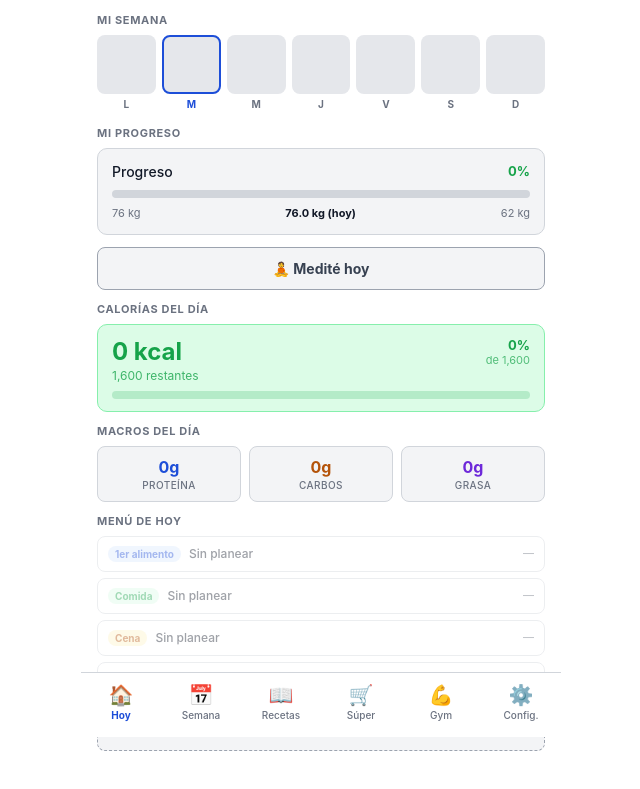
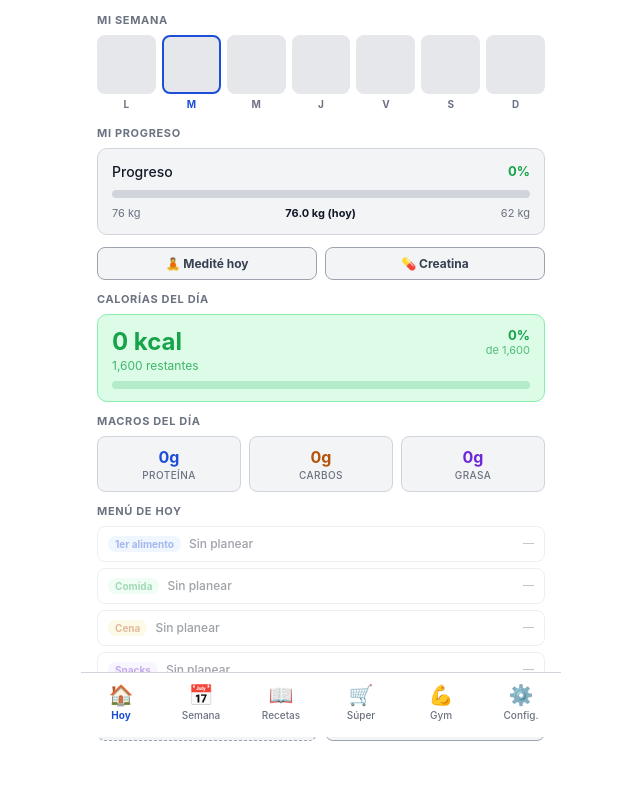
Before and after one commit to gerardosuarezrojas/Meta62, a plain HTML site: page index.html in a window 1280 px wide. Shown: the part 63-852 px from the top of the page, without its empty margins (319-959 px from the left). Drawn offline with Linux system fonts and the light colour scheme.

Commit message:
Update index.html

```diff
--- a/index.html
+++ b/index.html
@@ -1,4 +1,3 @@
-
 <!DOCTYPE html>
 <html lang="es">
 <head>
@@ -248,8 +247,10 @@ body{background:var(--bg);color:var(--text);min-height:100vh;display:flex;flex-d
 .tracker-box.today{border-color:var(--blue)}
 .tracker-box.empty{background:var(--bg3)}
 .tracker-box.half{background:linear-gradient(to top, #f59e0b 50%, var(--bg3) 50%)}
+.tracker-box.three{background:var(--green)}
 .tracker-box.two{background:#f59e0b}
 .tracker-box.one{background:#dc2626}
+.tracker-box.full{background:#1d4ed8}
 .tracker-box.full{background:var(--green)}
 .tracker-box .check{position:absolute;inset:0;display:flex;align-items:center;justify-content:center;font-size:16px;font-weight:700;color:#fff}
 .tracker-lbl{font-size:10px;font-weight:700;color:var(--muted)}
@@ -297,10 +298,15 @@ body{background:var(--bg);color:var(--text);min-height:100vh;display:flex;flex-d
     </div>
   </div>
 
-  <!-- Meditación -->
-  <button id="meditation-btn" onclick="toggleMeditation()" style="width:100%;padding:12px;border-radius:var(--rs);font-size:14px;font-weight:700;cursor:pointer;border:none;margin-bottom:12px;display:flex;align-items:center;justify-content:center;gap:8px;transition:all .2s">
-    🧘 Medité hoy
-  </button>
+  <!-- Meditación + Creatina -->
+  <div style="display:flex;gap:8px;margin-bottom:12px">
+    <button id="meditation-btn" onclick="toggleMeditation()" style="flex:1;padding:8px;border-radius:var(--rs);font-size:12px;font-weight:700;cursor:pointer;border:1.5px solid var(--border2);background:var(--bg2);color:var(--text2);display:flex;align-items:center;justify-content:center;gap:6px;transition:all .2s">
+      🧘 Medité hoy
+    </button>
+    <button id="creatina-btn" onclick="toggleCreatina()" style="flex:1;padding:8px;border-radius:var(--rs);font-size:12px;font-weight:700;cursor:pointer;border:1.5px solid var(--border2);background:var(--bg2);color:var(--text2);display:flex;align-items:center;justify-content:center;gap:6px;transition:all .2s">
+      💊 Creatina
+    </button>
+  </div>
 
   <!-- Kcal -->
   <div class="sec-label">Calorías del día</div>
@@ -330,9 +336,14 @@ body{background:var(--bg);color:var(--text);min-height:100vh;display:flex;flex-d
   <div class="sec-label">Menú de hoy</div>
   <div id="hoy-menu"></div>
   <div id="extra-foods-list"></div>
-  <button onclick="openAddFoodModal()" style="width:100%;padding:12px;background:var(--bg2);color:var(--text2);border:1.5px dashed var(--border2);border-radius:var(--rs);font-size:13px;font-weight:700;cursor:pointer;margin-top:8px;display:flex;align-items:center;justify-content:center;gap:6px">
-    ＋ Agregar alimento
-  </button>
+  <div style="display:flex;gap:8px;margin-top:8px">
+    <button onclick="openAddFoodModal()" style="flex:1;padding:12px;background:var(--bg2);color:var(--text2);border:1.5px dashed var(--border2);border-radius:var(--rs);font-size:13px;font-weight:700;cursor:pointer;display:flex;align-items:center;justify-content:center;gap:6px">
+      ＋ Agregar alimento
+    </button>
+    <button id="alimentacion-ok-btn" onclick="toggleAlimentacionOk()" style="flex:1;padding:12px;border-radius:var(--rs);font-size:13px;font-weight:700;cursor:pointer;border:1.5px solid var(--border2);background:var(--bg2);color:var(--text2);display:flex;align-items:center;justify-content:center;gap:6px;transition:all .2s">
+      ✅ Alimentación Ok
+    </button>
+  </div>
 
 </div>
 
@@ -666,6 +677,8 @@ const state = {
   extraFoods: savedData.extraFoods || [],
   gymHistory: savedData.gymHistory || {},
   meditationHistory: savedData.meditationHistory || {},
+  creatinaHistory: savedData.creatinaHistory || {},
+  alimentacionOkHistory: savedData.alimentacionOkHistory || {},
   bought: savedData.bought || {},
   superHistory: savedData.superHistory || [],
   weightHistory: savedData.weightHistory || [],
@@ -843,7 +856,7 @@ function renderHoy() {
 
   // Progress
   renderProgress();
-  renderMeditationBtn();
+  renderHabitBtns();
   renderWeeklyTracker();
 
   // Extra foods
@@ -908,14 +921,19 @@ function getDaySuccess(dayIdx) {
   // Check gym
   const gymOk = !isGymDay || !!(state.gymHistory && state.gymHistory[todayStr]);
 
-  // Check meditation
   const meditationOk = !!(state.meditationHistory && state.meditationHistory[todayStr]);
-
-  const count = (foodOk?1:0) + (gymOk?1:0) + (meditationOk?1:0);
-  const total = isGymDay ? 3 : 2; // Fri-Sun only food+meditation
-  if (count === total) return 'full';
-  if (count === total - 1) return 'two';
-  if (count === 1) return 'one';
+  const creatinaOk = !!(state.creatinaHistory && state.creatinaHistory[todayStr]);
+  const alimentacionOk = !!(state.alimentacionOkHistory && state.alimentacionOkHistory[todayStr]);
+
+  // 4 criteria: gym(lun-jue) + meditacion + creatina + alimentacion
+  let count = (meditationOk?1:0) + (creatinaOk?1:0) + (alimentacionOk?1:0);
+  if (isGymDay) count += (gymOk?1:0);
+  const total = isGymDay ? 4 : 3; // Fri-Sun: no gym
+
+  if (count >= 4) return 'full';       // Azul
+  if (count === 3) return 'three';     // Verde
+  if (count === 2) return 'two';       // Amarillo
+  if (count === 1) return 'one';       // Rojo
   return 'empty';
 }
 
@@ -945,7 +963,7 @@ function renderWeeklyTracker() {
     let checkIcon = '';
     if (diff <= 0) {
       status = getDaySuccess(i);
-      if (status === 'full') checkIcon = '<div class="check">✓</div>';
+      if (status === 'full' || status === 'three') checkIcon = '<div class="check">✓</div>';
     } else {
       status = 'empty'; // Future days always empty
     }
@@ -1162,9 +1180,12 @@ function renderWeekPlanner() {
 function togglePlannerRecipe(rKey) {
   state.plannerOpen = state.plannerOpen === rKey ? null : rKey;
   const sec = document.getElementById('s-semana');
-  const scrollTop = sec ? sec.scrollTop : 0;
+  const scrollTop = sec ? sec.scrollTop : window.scrollY;
   renderWeekPlanner();
-  if (sec) sec.scrollTop = scrollTop;
+  requestAnimationFrame(() => {
+    if (sec) sec.scrollTop = scrollTop;
+    else window.scrollTo(0, scrollTop);
+  });
 }
 
 function setPlannerFilter(k, btn) {
@@ -2541,7 +2562,7 @@ function renderGym() {
 
 
 // ═══════════════════════════════════════════
-// MEDITACIÓN
+// MEDITACIÓN + CREATINA + ALIMENTACIÓN OK
 // ═══════════════════════════════════════════
 function toggleMeditation() {
   if (!state.meditationHistory) state.meditationHistory = {};
@@ -2549,20 +2570,62 @@ function toggleMeditation() {
   state.meditationHistory[today] = !state.meditationHistory[today];
   if (!state.meditationHistory[today]) delete state.meditationHistory[today];
   saveState();
-  renderMeditationBtn();
+  renderHabitBtns();
   renderWeeklyTracker();
 }
 
-function renderMeditationBtn() {
-  const btn = document.getElementById('meditation-btn');
-  if (!btn) return;
+function toggleCreatina() {
+  if (!state.creatinaHistory) state.creatinaHistory = {};
   const today = new Date().toLocaleDateString('es-MX');
-  const done = !!(state.meditationHistory && state.meditationHistory[today]);
-  btn.style.background = done ? 'var(--green)' : 'var(--bg2)';
-  btn.style.color = done ? '#fff' : 'var(--text2)';
-  btn.style.border = done ? 'none' : '1.5px solid var(--border2)';
-  btn.textContent = done ? '✅ Ya medité hoy' : '🧘 Medité hoy';
-}
+  state.creatinaHistory[today] = !state.creatinaHistory[today];
+  if (!state.creatinaHistory[today]) delete state.creatinaHistory[today];
+  saveState();
+  renderHabitBtns();
+  renderWeeklyTracker();
+}
+
+function toggleAlimentacionOk() {
+  if (!state.alimentacionOkHistory) state.alimentacionOkHistory = {};
+  const today = new Date().toLocaleDateString('es-MX');
+  state.alimentacionOkHistory[today] = !state.alimentacionOkHistory[today];
+  if (!state.alimentacionOkHistory[today]) delete state.alimentacionOkHistory[today];
+  saveState();
+  renderHabitBtns();
+  renderWeeklyTracker();
+}
+
+function renderHabitBtns() {
+  const today = new Date().toLocaleDateString('es-MX');
+
+  const medDone = !!(state.meditationHistory && state.meditationHistory[today]);
+  const medBtn = document.getElementById('meditation-btn');
+  if (medBtn) {
+    medBtn.style.background = medDone ? 'var(--green)' : 'var(--bg2)';
+    medBtn.style.color = medDone ? '#fff' : 'var(--text2)';
+    medBtn.style.border = medDone ? 'none' : '1.5px solid var(--border2)';
+    medBtn.innerHTML = medDone ? '✅ Medité' : '🧘 Medité hoy';
+  }
+
+  const creDone = !!(state.creatinaHistory && state.creatinaHistory[today]);
+  const creBtn = document.getElementById('creatina-btn');
+  if (creBtn) {
+    creBtn.style.background = creDone ? 'var(--blue)' : 'var(--bg2)';
+    creBtn.style.color = creDone ? '#fff' : 'var(--text2)';
+    creBtn.style.border = creDone ? 'none' : '1.5px solid var(--border2)';
+    creBtn.innerHTML = creDone ? '✅ Creatina' : '💊 Creatina';
+  }
+
+  const aliDone = !!(state.alimentacionOkHistory && state.alimentacionOkHistory[today]);
+  const aliBtn = document.getElementById('alimentacion-ok-btn');
+  if (aliBtn) {
+    aliBtn.style.background = aliDone ? 'var(--green)' : 'var(--bg2)';
+    aliBtn.style.color = aliDone ? '#fff' : 'var(--text2)';
+    aliBtn.style.border = aliDone ? 'none' : '1.5px solid var(--border2)';
+    aliBtn.innerHTML = aliDone ? '✅ Alimentación Ok' : '✅ Alimentación Ok';
+  }
+}
+
+function renderMeditationBtn() { renderHabitBtns(); }
 
 // INIT
 // ═══════════════════════════════════════════
```
